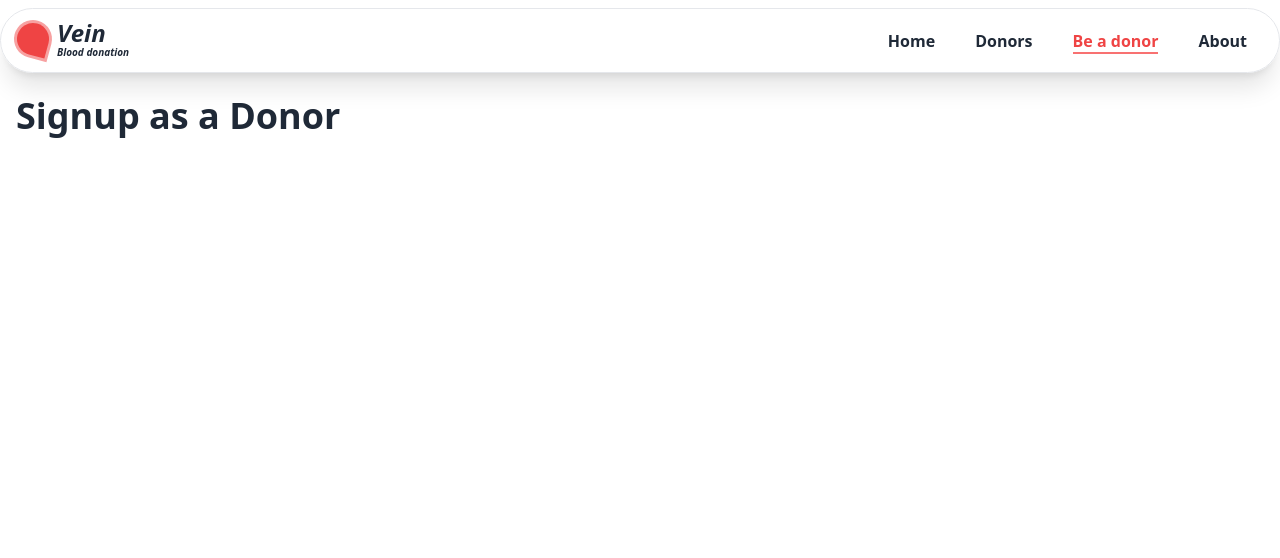
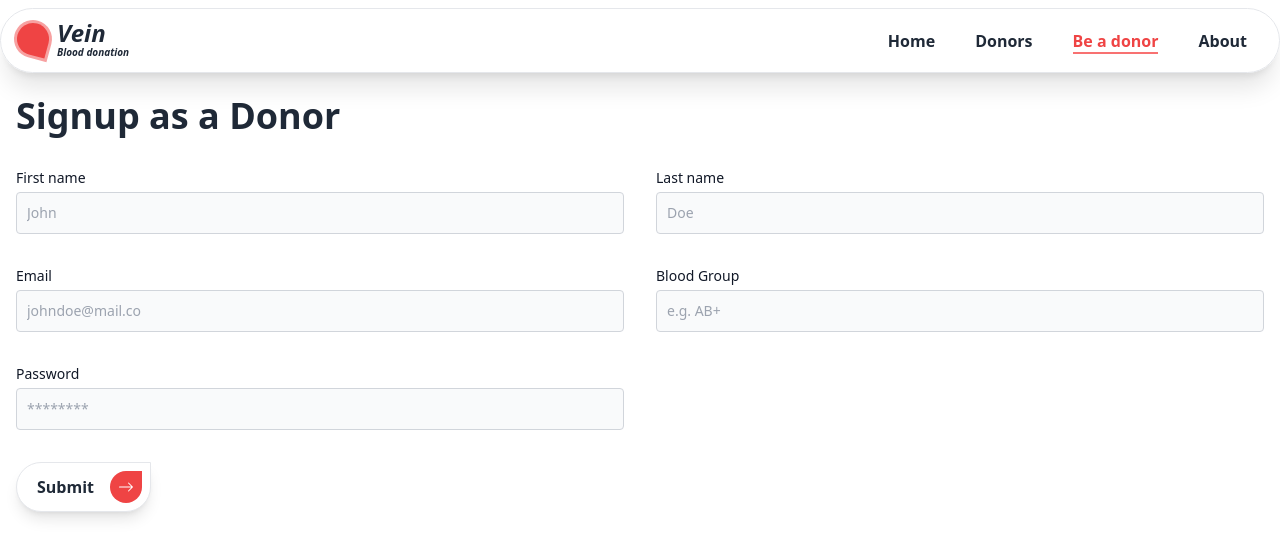
Before and after one commit to rifatptk/vein-v2, a Next.js app: page /signup in a window 1280 px wide. Shown: the top 558 px of the page. Built offline with nearby package versions, Linux system fonts and the light colour scheme.

Commit message:
added be a donor form

```diff
--- a/src/app/api/hello/route.js
+++ /dev/null
@@ -1,3 +0,0 @@
-export async function GET(request) {
-  return new Response('Hello, Next.js!')
-}
--- a/src/app/donors/page.jsx
+++ b/src/app/donors/page.jsx
@@ -1,9 +1,8 @@
-import React from "react";
 import DonorsList from "@/components/section/DonorsList";
 
 function DonorsPage() {
   return (
-    <main className="container pt-24">
+    <main className="">
       <DonorsList />
     </main>
   );
--- a/src/app/signup/page.jsx
+++ b/src/app/signup/page.jsx
@@ -1,7 +1,110 @@
+"use client";
+import { useFormik } from "formik";
+import { object, string } from "yup";
+import Input from "@/components/inputs/Input";
+import RiButton from "@/components/buttons/RiButton";
+
+const validationSchema = object().shape({
+  firstName: string()
+    .min(2, "Too short")
+    .max(50, "Too long")
+    .required("First name is required"),
+  lastName: string()
+    .min(2, "Too short")
+    .max(50, "Too long")
+    .required("Last name is required"),
+  email: string().email("Invalid email").required("Email is required"),
+  bloodGroup: string()
+    .min(2, "Blood group must be at least 2 characters")
+    .oneOf(
+      ["A+", "A-", "B+", "B-", "AB+", "AB-", "O+", "O-"],
+      "Invalid blood group"
+    )
+    .required("Blood group is required"),
+  password: string()
+    .min(8, "Password must be at least 8 characters")
+    .required("Password is required"),
+});
+
+const initialValues = {
+  firstName: "",
+  lastName: "",
+  email: "",
+  bloodGroup: "",
+  password: "",
+};
+
 function SignupPage() {
+  const { values, touched, errors, handleChange, handleSubmit } = useFormik({
+    initialValues,
+    validationSchema,
+    onSubmit: (values, actions) => {
+      console.log({ values, actions });
+    },
+  });
+
   return (
     <main className="container pt-24">
       <h1>Signup as a Donor</h1>
+
+      <form className="grid md:grid-cols-2 gap-8 mt-8" onSubmit={handleSubmit}>
+        <Input
+          type="text"
+          label="First name"
+          name="firstName"
+          placeHolder="John"
+          touched={touched.firstName}
+          error={errors.firstName}
+          value={values.firstName}
+          onChange={handleChange}
+        />
+        <Input
+          type="text"
+          label="Last name"
+          name="lastName"
+          placeHolder="Doe"
+          touched={touched.lastName}
+          error={errors.lastName}
+          value={values.lastName}
+          onChange={handleChange}
+        />
+        <Input
+          type="email"
+          label="Email"
+          name="email"
+          placeHolder="johndoe@mail.co"
+          touched={touched.email}
+          error={errors.email}
+          value={values.email}
+          onChange={handleChange}
+        />
+        <Input
+          type="text"
+          label="Blood Group"
+          name="bloodGroup"
+          placeHolder="e.g. AB+"
+          touched={touched.bloodGroup}
+          error={errors.bloodGroup}
+          value={values.bloodGroup}
+          onChange={handleChange}
+        />
+        <Input
+          type="password"
+          label="Password"
+          name="password"
+          placeHolder="********"
+          touched={touched.password}
+          error={errors.password}
+          value={values.password}
+          onChange={handleChange}
+        />
+
+        <RiButton
+          text="Submit"
+          type="submit"
+          className="md:col-span-2 border"
+        />
+      </form>
     </main>
   );
 }
--- a/src/components/Navbar.jsx
+++ b/src/components/Navbar.jsx
@@ -1,9 +1,11 @@
-import React from "react";
+"use client";
 import Link from "next/link";
 import { brand, navbarLinks } from "@/constants";
 import Navlink from "./Navlink";
+import { useState } from "react";
 
 function Navbar() {
+  const [isMobileNavShown, setIsMobileNavShown] = useState(false);
   return (
     <nav className="container flex justify-between items-center gap-2 shadow-xl border px-4 py-3 pr-8 rounded-full fixed z-50 top-2 left-1/2 -translate-x-1/2 backdrop-blur-md">
       {/* logo */}
@@ -11,16 +13,32 @@ function Navbar() {
         <div className="w-8 h-8 ring ring-red-500/50 rotate-[15deg] bg-red-500 rounded-full rounded-ee-none" />
         <Link href="/" className="font-bold italic">
           <p className="text-2xl -mb-1">{brand.name}</p>
-          <p className="text-[10px] text-normal">Blood donation </p>
+          <p className="hidden md:block text-[10px] text-normal">
+            Blood donation{" "}
+          </p>
         </Link>
       </div>
 
       {/* navlinks */}
-      <ul className="flex items-center gap-5 md:gap-10">
+      <ul className="hidden md:flex items-center gap-10">
         {navbarLinks.map((link) => (
           <Navlink key={link.id} {...link} />
         ))}
       </ul>
+
+      <button
+        onClick={() => setIsMobileNavShown(!isMobileNavShown)}
+        className="block md:hidden p-4 rounded-full bg-red-500 ring ring-red-500/50"
+      ></button>
+
+      {/* mobileNav */}
+      {isMobileNavShown && (
+        <ul className="md:hidden fixed right-5 top-16 px-4 py-2 border rounded backdrop-blur-md">
+          {navbarLinks.map((link) => (
+            <Navlink key={link.id} {...link} />
+          ))}
+        </ul>
+      )}
     </nav>
   );
 }
--- a/src/components/buttons/RiButton.jsx
+++ b/src/components/buttons/RiButton.jsx
@@ -1,9 +1,10 @@
 import React from "react";
 import { BsArrowRight } from "react-icons/bs";
 
-function RiButton({ text, className, onClick }) {
+function RiButton({ type = "button", text, className, onClick }) {
   return (
     <button
+      type={type}
       onClick={onClick}
       className={`flex items-center gap-4 bg-white p-2 pl-5 w-fit rounded-full rounded-se-none shadow-lg group ${className}`}
     >
--- /dev/null
+++ b/src/components/inputs/Input.jsx
@@ -0,0 +1,43 @@
+function Input({
+  type,
+  name,
+  placeHolder,
+  label,
+  touched,
+  error,
+  value,
+  onChange,
+}) {
+  return (
+    <div>
+      <div className="flex items-center justify-between mb-1">
+        <label
+          htmlFor={name}
+          className="block text-sm font-medium text-gray-900"
+        >
+          {label}
+        </label>
+        {touched && error && (
+          <p className="text-red-500 text-sm text-right px-4  shadow-inner rounded bg-red-50 w-fit animate-bounce ">
+            {error}
+          </p>
+        )}
+      </div>
+      <input
+        type={type}
+        id={name}
+        placeholder={placeHolder}
+        value={value}
+        onChange={onChange}
+        className={`block bg-gray-50 border sm:text-sm rounded w-full p-2.5 ${
+          touched && error
+            ? "border-red-500 text-red-500 bg-red-50"
+            : "border-gray-300 text-gray-800"
+        }
+        `}
+      />
+    </div>
+  );
+}
+
+export default Input;
--- a/src/components/section/DonorsList.jsx
+++ b/src/components/section/DonorsList.jsx
@@ -2,6 +2,7 @@
 import { useQuery } from "@tanstack/react-query";
 import DataTable from "../tables/DataTable";
 import { getData } from "@/fetchers";
+import { donorsListCols } from "@/constants";
 
 function DonorsList() {
   const { isLoading, data, isError } = useQuery({
@@ -9,19 +10,16 @@ function DonorsList() {
     queryFn: () => getData("/users"),
   });
 
-  const cols = [
-    { id: 1, header: "Donor" },
-    { id: 2, header: "Blood group" },
-    { id: 3, header: "Address" },
-    { id: 4, header: "Phone" },
-    { id: 5, header: <span className="sr-only">Action</span> },
-  ];
   return (
-    <section>
+    <section className="container pt-24">
       <h1 className="mb-5">
         Donors are real life <span className="text-red-500">Heros!</span>
       </h1>
-      <DataTable cols={cols} data={data?.users} isLoading={isLoading} />
+      <DataTable
+        cols={donorsListCols}
+        data={data?.users}
+        isLoading={isLoading}
+      />
     </section>
   );
 }
--- a/src/components/tables/DataTable.jsx
+++ b/src/components/tables/DataTable.jsx
@@ -5,7 +5,7 @@ import Loader from "../loaders/Loader";
 function DataTable({ cols, data = [], isLoading }) {
   if (isLoading) return <Loader />;
   return (
-    <section className="container px-4 mx-auto">
+    <div className="">
       <div className="sm:flex sm:items-center sm:justify-between">
         <div>
           <div className="flex items-center gap-x-3">
@@ -84,54 +84,7 @@ function DataTable({ cols, data = [], isLoading }) {
           </div>
         </div>
       </div>
-      <div className="mt-6 sm:flex sm:items-center sm:justify-between ">
-        <div className="text-sm text-gray-500">
-          Page <span className="font-medium text-gray-700 ">1 of 10</span>
-        </div>
-        <div className="flex items-center mt-4 gap-x-4 sm:mt-0">
-          <a
-            href="#"
-            className="flex items-center justify-center w-1/2 px-5 py-2 text-sm text-gray-700 capitalize transition-colors duration-200 bg-white border rounded-md sm:w-auto gap-x-2 hover:bg-gray-100 "
-          >
-            <svg
-              xmlns="http://www.w3.org/2000/svg"
-              fill="none"
-              viewBox="0 0 24 24"
-              strokeWidth="1.5"
-              stroke="currentColor"
-              className="w-5 h-5 rtl:-scale-x-100"
-            >
-              <path
-                strokeLinecap="round"
-                strokeLinejoin="round"
-                d="M6.75 15.75L3 12m0 0l3.75-3.75M3 12h18"
-              />
-            </svg>
-            <span>previous</span>
-          </a>
-          <a
-            href="#"
-            className="flex items-center justify-center w-1/2 px-5 py-2 text-sm text-gray-700 capitalize transition-colors duration-200 bg-white border rounded-md sm:w-auto gap-x-2 hover:bg-gray-100 "
-          >
-            <span>Next</span>
-            <svg
-              xmlns="http://www.w3.org/2000/svg"
-              fill="none"
-              viewBox="0 0 24 24"
-              strokeWidth="1.5"
-              stroke="currentColor"
-              className="w-5 h-5 rtl:-scale-x-100"
-            >
-              <path
-                strokeLinecap="round"
-                strokeLinejoin="round"
-                d="M17.25 8.25L21 12m0 0l-3.75 3.75M21 12H3"
-              />
-            </svg>
-          </a>
-        </div>
-      </div>
-    </section>
+    </div>
   );
 }
 
--- a/src/constants.js
+++ b/src/constants.js
@@ -45,4 +45,12 @@ const donationProcess = [
   },
 ];
 
-export { brand, navbarLinks, donationProcess };
+const donorsListCols = [
+  { id: 1, header: "Donor" },
+  { id: 2, header: "Blood group" },
+  { id: 3, header: "Address" },
+  { id: 4, header: "Phone" },
+  { id: 5, header: <span className="sr-only">Action</span> },
+];
+
+export { brand, navbarLinks, donationProcess, donorsListCols };
```
